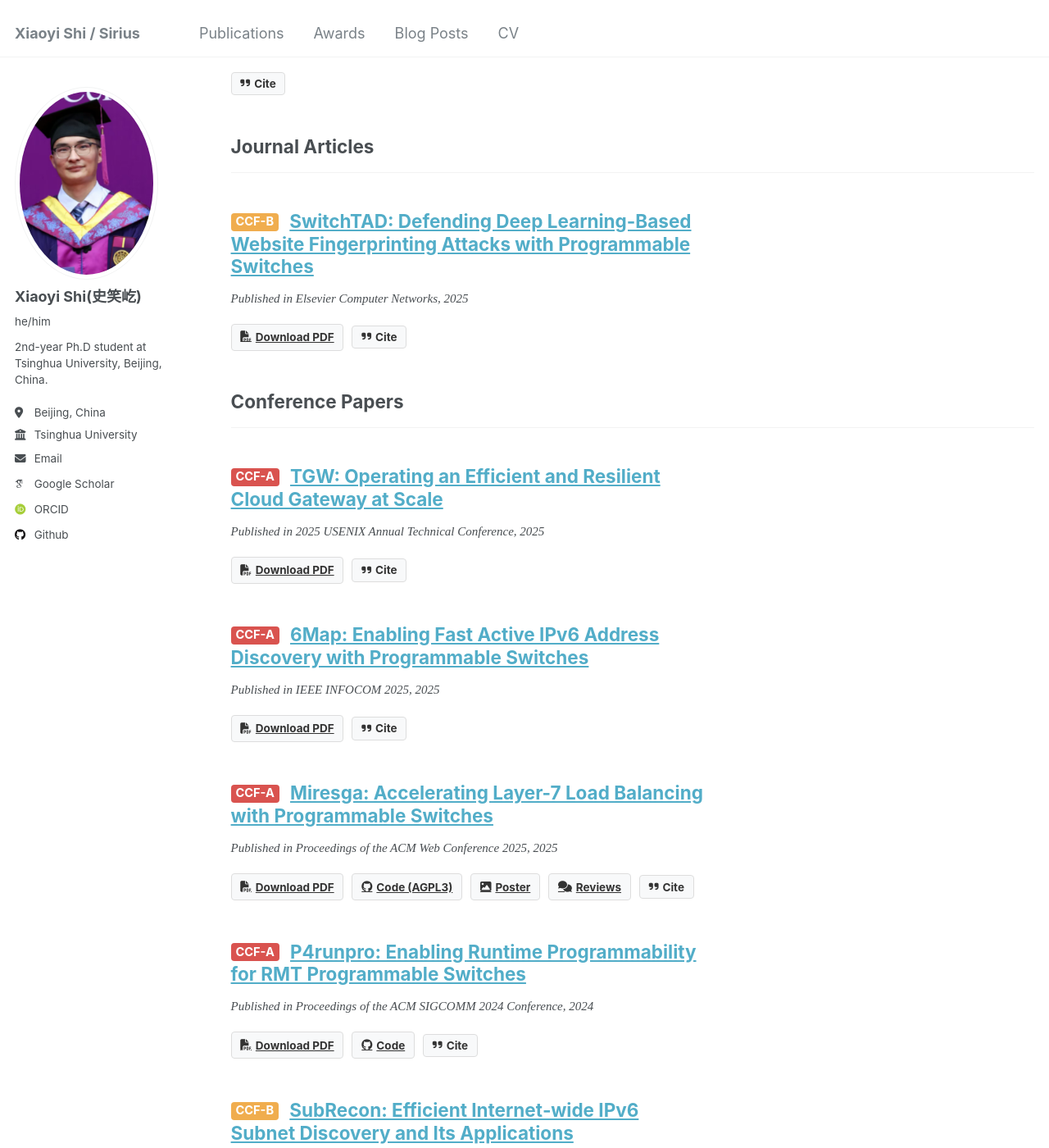
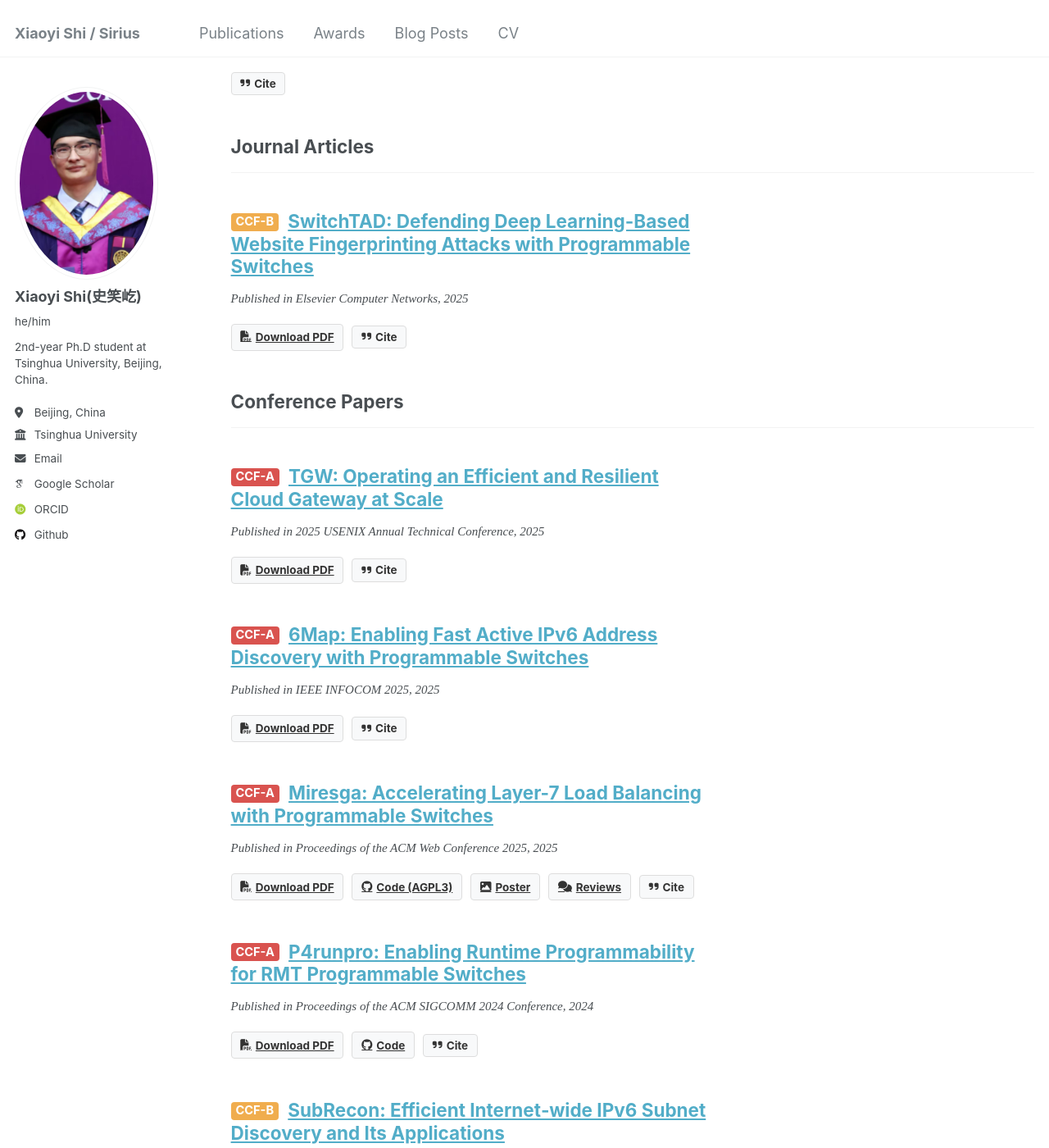
Before and after one commit to Sirius-sxy/Sirius-sxy.github.io, a Jekyll site: the page built from _pages/publications.html, in a window 1280 px wide and 1400 px high, scrolled down 309 px. Shown: the whole window at 82% size. Built offline with Jekyll 4.4.1, drawn with Linux system fonts in a browser that asks for light colours; some web fonts are replaced.

Commit message:
Update website view

```diff
--- a/_includes/archive-single.html
+++ b/_includes/archive-single.html
@@ -29,7 +29,16 @@
     <h2 class="archive__item-title" itemprop="headline">
       {% if post.ccf %}
         {% assign ccf_level = post.ccf | remove: "CCF" | remove: "-" | strip %}
-        <span class="ccf-badge ccf-badge-{{ ccf_level }}">CCF-{{ ccf_level }}</span>
+        <span class="pub-badge badge-{{ ccf_level }}">CCF-{{ ccf_level }}</span>
+      {% endif %}
+      {% if post.thcpl %}
+        {% assign thcpl_level = post.thcpl | remove: "THCPL" | remove: "-" | strip %}
+        <span class="pub-badge badge-{{ thcpl_level }}">THCPL-{{ thcpl_level }}</span>
+      {% endif %}
+      {% if post.core %}
+        {% assign core_level = post.core | remove: "CORE" | remove: "-" | strip %}
+        {% assign core_class = core_level | replace: "*", "star" %}
+        <span class="pub-badge badge-{{ core_class }}">CORE-{{ core_level }}</span>
       {% endif %}
       {% if post.link %}
         <a href="{{ post.link }}">{{ title }}</a> <a href="{{ base_path }}{{ post.url }}" rel="permalink"><i class="fa fa-link" aria-hidden="true" title="permalink"></i><span class="sr-only">Permalink</span></a>
--- a/assets/css/main.scss
+++ b/assets/css/main.scss
@@ -40,7 +40,7 @@
 @import "vendor/magnific-popup/magnific-popup";
 @import "print";
 /* Custom CSS for Publications */
-.ccf-badge {
+.pub-badge {
   display: inline-block;
   padding: 0.15em 0.4em;
   font-size: 0.65em;
@@ -48,13 +48,14 @@
   color: #fff;
   border-radius: 4px;
   vertical-align: middle;
-  margin-right: 8px;
+  margin-right: 6px;
   margin-bottom: 2px;
   background-color: #6c757d; /* Default gray */
 }
-.ccf-badge-A { background-color: #d9534f; } /* Red for CCF-A */
-.ccf-badge-B { background-color: #f0ad4e; } /* Orange for CCF-B */
-.ccf-badge-C { background-color: #5cb85c; } /* Green for CCF-C */
+.badge-Astar { background-color: #8e44ad; } /* Purple for A* */
+.badge-A { background-color: #d9534f; } /* Red for A */
+.badge-B { background-color: #f0ad4e; } /* Orange for B */
+.badge-C { background-color: #5cb85c; } /* Green for C */
 
 .pub-btn-group {
   margin-top: 10px;
--- a/markdown_generator/publications.py
+++ b/markdown_generator/publications.py
@@ -91,6 +91,12 @@
     if "ccf" in item.index and not pd.isna(item.ccf) and len(str(item.ccf)) > 0:
         md += "\nccf: '" + html_escape(str(item.ccf)) + "'"
 
+    if "thcpl" in item.index and not pd.isna(item.thcpl) and len(str(item.thcpl)) > 0:
+        md += "\nthcpl: '" + html_escape(str(item.thcpl)) + "'"
+
+    if "core" in item.index and not pd.isna(item.core) and len(str(item.core)) > 0:
+        md += "\ncore: '" + html_escape(str(item.core)) + "'"
+
     if "bibtex" in item.index and not pd.isna(item.bibtex) and len(str(item.bibtex)) > 5:
         md += "\nbibtex: |-\n"
         for line in str(item.bibtex).split("\n"):
--- a/markdown_generator/pubsFromBib.py
+++ b/markdown_generator/pubsFromBib.py
@@ -140,6 +140,12 @@
             if "ccf" in b.keys():
                 md += "\nccf: '" + html_escape(b["ccf"]) + "'"
 
+            if "thcpl" in b.keys():
+                md += "\nthcpl: '" + html_escape(b["thcpl"]) + "'"
+
+            if "core" in b.keys():
+                md += "\ncore: '" + html_escape(b["core"]) + "'"
+
             bibtex_str = "@" + bibdata.entries[bib_id].type + "{" + bib_id + ",\n"
             for field_name, field_value in b.items():
                 bibtex_str += "  " + field_name + " = {" + field_value + "},\n"
```
Also changed, not shown: _layouts/single.html (+10 -1 lines).
